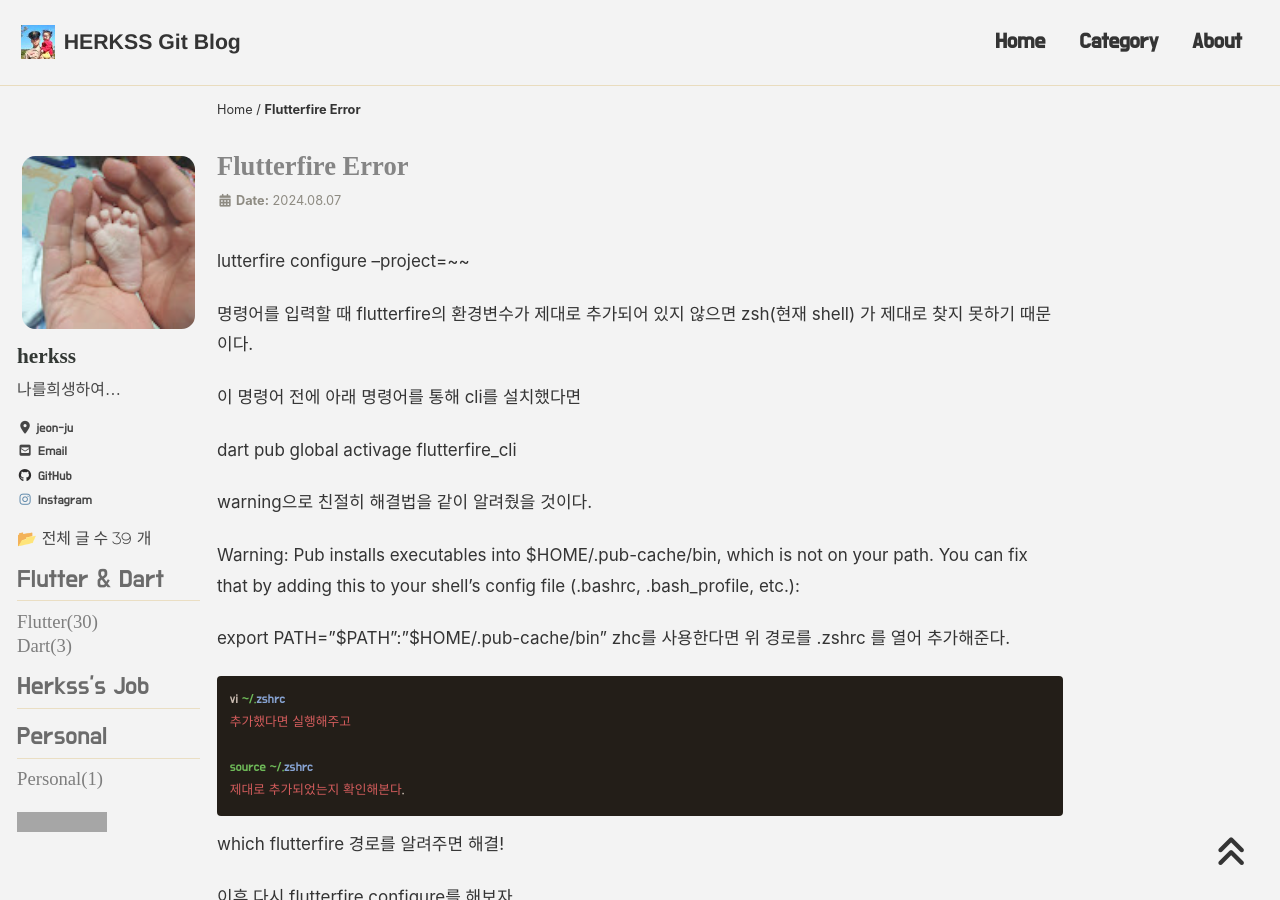
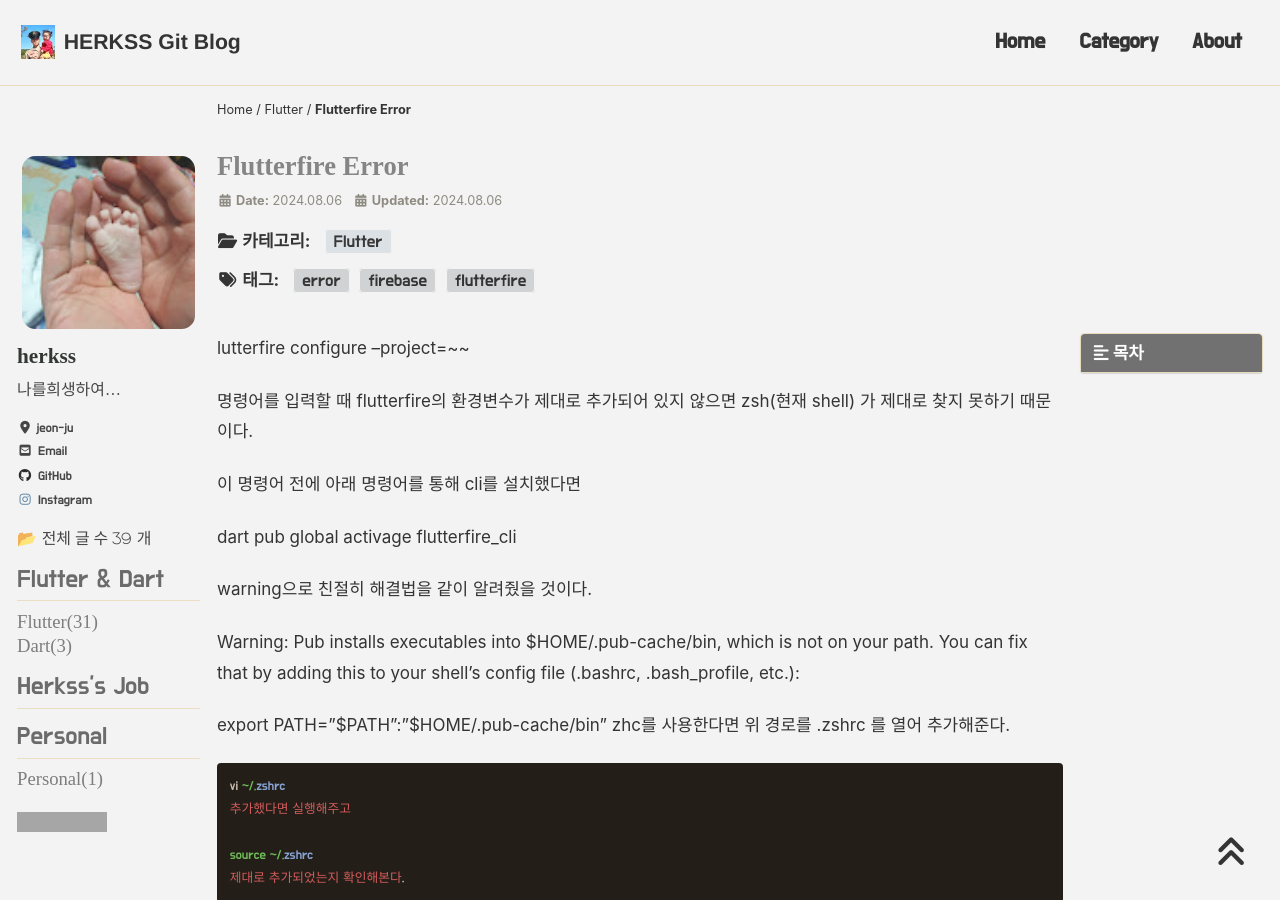
Before and after one commit to herkss/herkss.github.io, a Jekyll site: the page built from _posts/Flutter/2024-08-07-flutterfire-error.md, in a window 1280 px wide and 900 px high. Built offline with Jekyll 4.4.1, drawn with Linux system fonts in a browser that asks for light colours; cached includes are drawn as plain includes; nearby versions of some CDN libraries; some web fonts are replaced; comment, search, counter and statistics services are not loaded; some of the changed text lies outside the part shown; grey boxes are pictures that could not be loaded.

Commit message:
Update 2024-08-07-flutterfire-error.md

```diff
--- a/_posts/Flutter/2024-08-07-flutterfire-error.md
+++ b/_posts/Flutter/2024-08-07-flutterfire-error.md
@@ -1,3 +1,22 @@
+---
+title:  "Flutterfire Error"
+excerpt: "Flutterfire error"
+
+categories:
+  - Flutter
+tags:
+  - [flutterfire, firebase, error,]
+
+toc: true
+toc_sticky: true
+
+date: 2024-08-06
+last_modified_at: 2024-08-06
+
+---
+
+
+
 lutterfire configure --project=~~
 
 명령어를 입력할 때 flutterfire의 환경변수가 제대로 추가되어 있지 않으면 zsh(현재 shell) 가 제대로 찾지 못하기 때문이다.
```
